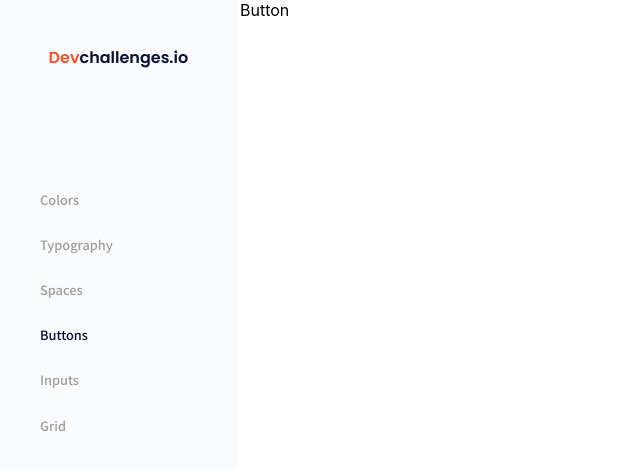
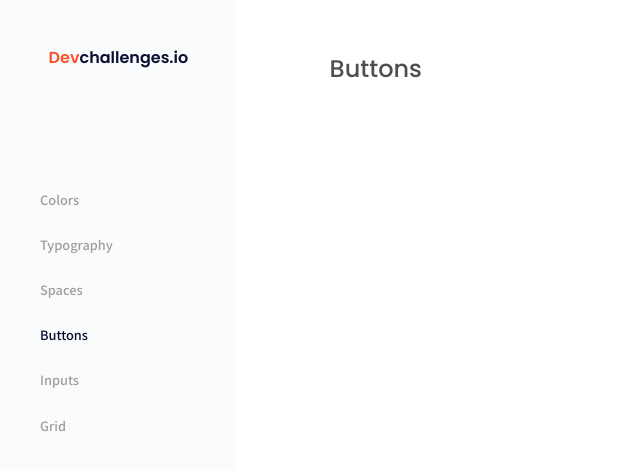
Before and after one commit to farzigalib/farzigalib.github.io, a React (Create React App) app in the folder Frontend Developer --devchallenges/components/: page / in a window 1280 px wide. Shown: the top 470 px of the page, without its empty margins (0-640 px from the left). Built offline with nearby package versions, Linux system fonts and the light colour scheme.

Commit message:
header in button page

```diff
--- a/Frontend Developer --devchallenges/components/src/App.css
+++ b/Frontend Developer --devchallenges/components/src/App.css
@@ -9,6 +9,7 @@
   --c-2: #f7542e;
   --c-3: #9e9e9e;
   --c-4: #fafbfd;
+  --c-5: #4f4f4f;
 }
 
 .main-container {
@@ -67,3 +68,16 @@
   position: absolute;
   margin-left: 15rem;
 }
+
+.main-content-container {
+  padding-left: 5.6rem;
+  padding-top: 3.3rem;
+}
+
+header {
+  font-family: var(--ff-3);
+  font-weight: 500;
+  font-size: 1.5rem;
+  line-height: 2rem;
+  color: var(--c-5);
+}
--- a/Frontend Developer --devchallenges/components/src/screens/Button.js
+++ b/Frontend Developer --devchallenges/components/src/screens/Button.js
@@ -2,9 +2,9 @@ import React from "react";
 
 const Button = () => {
   return (
-    <div>
-      Button
-    </div>
+    <main className="main-content-container">
+      <header>Buttons</header>
+    </main>
   );
 };
 
```
